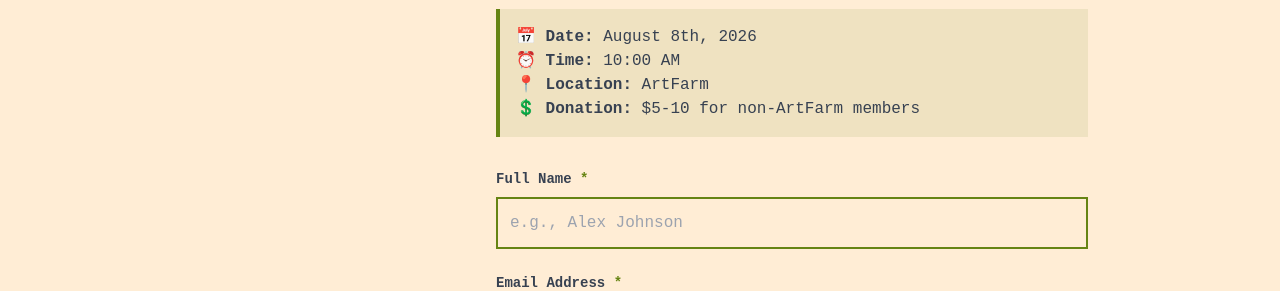
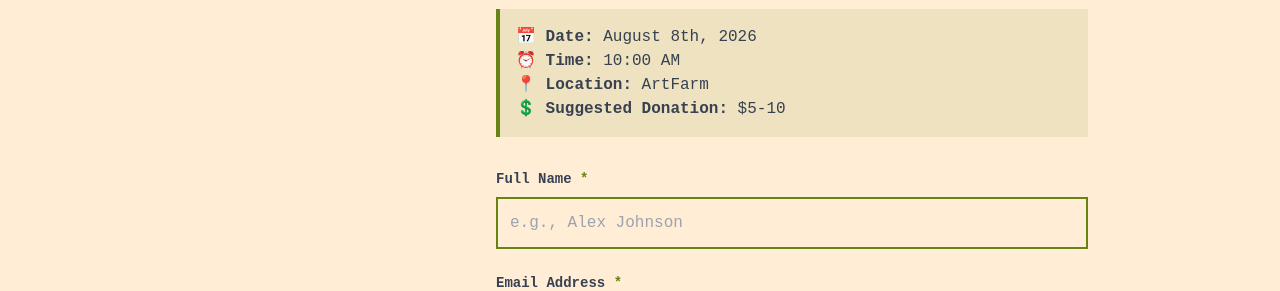
Before and after one commit to whatnotery/CBGC, a Jekyll site: the page built from STB.html, in a window 1280 px wide. Shown: the part 447-738 px from the top of the page. Built offline with Jekyll 4.4.1, drawn with Linux system fonts in a browser that asks for light colours; nearby versions of some CDN libraries; some web fonts are replaced.

Commit message:
Update STB.html

```diff
--- a/STB.html
+++ b/STB.html
@@ -17,7 +17,7 @@ layout: default
                     <strong>📅 Date:</strong> August 8th, 2026<br />
                     <strong>⏰ Time:</strong> 10:00 AM<br />
                     <strong>📍 Location:</strong> ArtFarm<br />
-                    <strong>💲 Donation:</strong> $5-10 for non-ArtFarm members
+                    <strong>💲 Suggested Donation:</strong> $5-10
                 </p>
             </div>
         </div>
```
